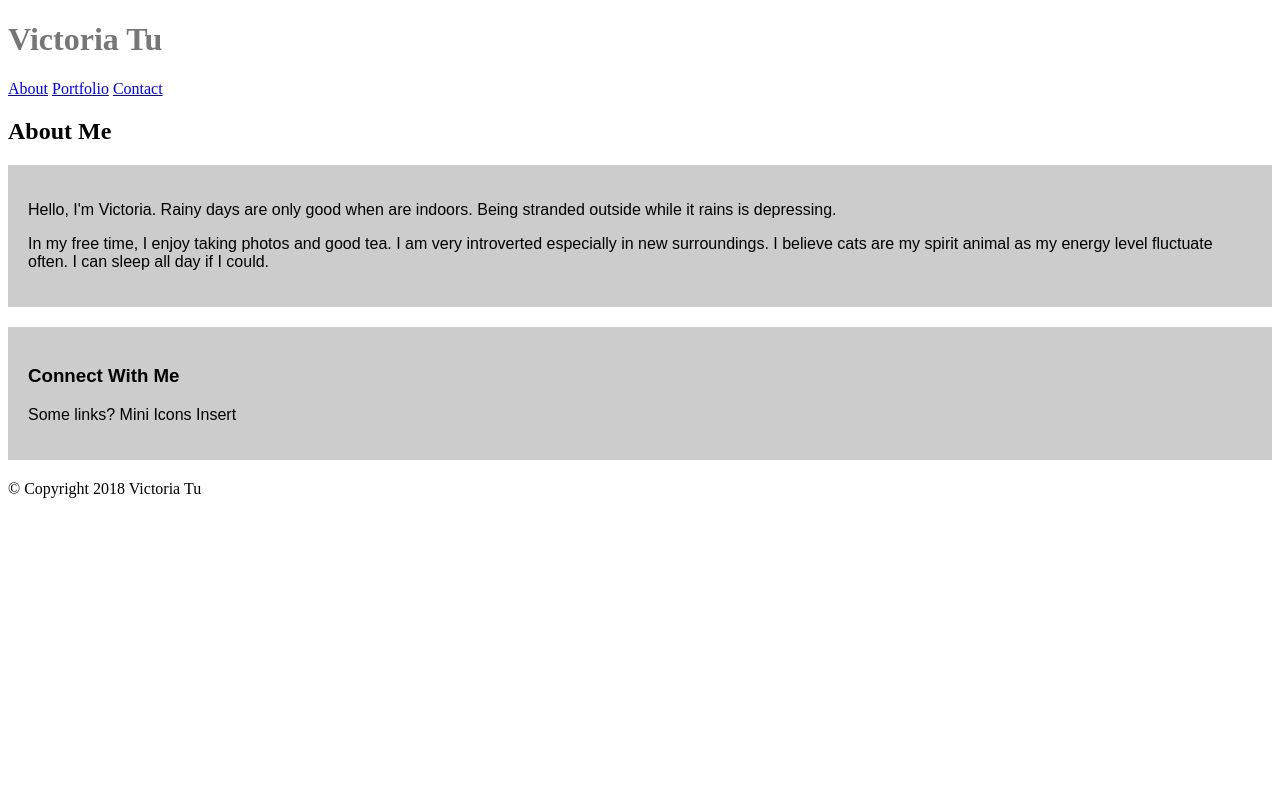
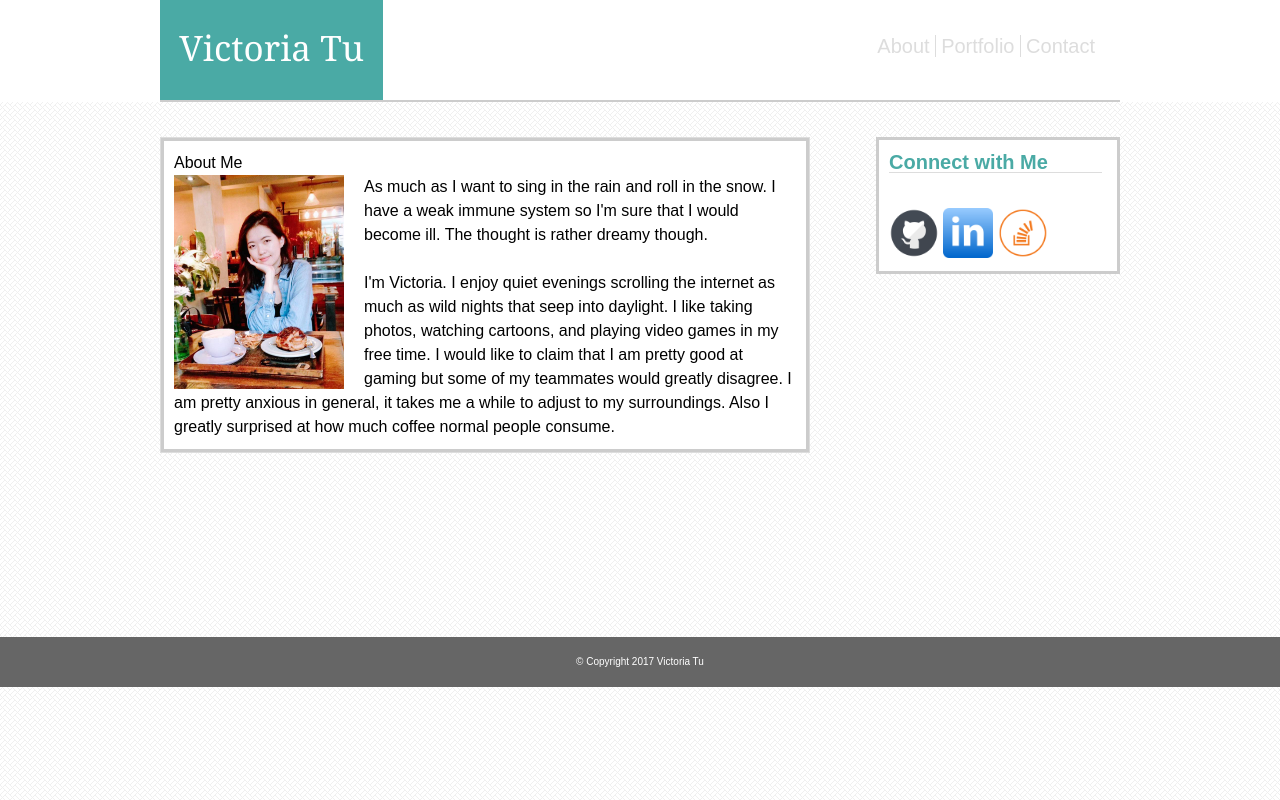
Before and after one commit to victoriatu0022/Basic-Portfolio, a plain HTML site: page index.html in a window 1280 px wide. Drawn offline with Linux system fonts and the light colour scheme.

Commit message:
index page edited

```diff
--- a/assets/css/style.css
+++ b/assets/css/style.css
@@ -1,19 +1,240 @@
-header {
+
+
+
+.header{
+    font-family: 'Georgia', Times, Times New Roman, serif;
+  color: black;
+  background: white;
+  border-bottom: 2px #666666;
+}
+
+header{
+  background-color:white;
+  border-bottom: 2px #666666;
+}
+
+.photoofme{
+	width: 170px;
+	height: 214px;
+	float: left;
+  padding-right: 20px;
+}
+
+body{
+
+font-family: 'Arial', 'Helvetica Neue', Helvetica, sans-serif;
+background-image: url("../images/cream_pixels.png");
+margin:0px;
+}
+
+
+.topname{
+	font-size: 35px;
+    color: white;
+    text-align: center;
+    padding-top: 30px;
+}
+
+.mainHeader{
+
+	background-color: #ffffff;
+	height: 100px;
+	margin-bottom: 68px;
+	font-family: Georgia, Times, Times New Roman, serif;
+	border-bottom: 2px solid #cccccc;
+	overflow: auto;
+	display: block;
+	width: 960px;
+    margin: 0 auto;
+
+}
+
+#about, #portfolio {  border-right: 1px solid #dddddd;
+padding-right: 5px;
+}
+
+#aboutme #portfolio {
+	font-size: 35px;
+	text-align: left;
+	margin-left: 20px;
+	margin-right: 20px;
+	border-bottom: 2px solid #dddddd;
+}
+
+
+a{
+	text-decoration: none;
+	color: #dddddd;
+
+}
+.links{
+	float: right;
+	margin-right: 25px;
+    margin-top: 36px;
     color: #777777;
-    background: #ffffff;
-    border-color: #666666;
-  }
+    font-family: Arial, Helvetica Neue, Helvetica, sans-serif;
+    font-size: 20px;
 
-section {
-    padding: 20px;
-    margin-bottom: 20px;
-    background: #ccc;
-    font-family: 'Arial', 'Helvetica Neue', 'Helvetica', sans-serif;
-  }
+}
 
-  #left {
+
+.about_container{
+	clear: both;
+	background-color: #ffffff;
+	border: 3px solid #cccccc;
+	float: left;
+	padding: 10px;
+	display: block;
+
+}
+
+.overall-body
+{   width: 960px;
+    height: 500px;
+    margin: 0 auto;
+    margin-top: 35px;
+    background #ffffff:
+
+}
+
+#header-style{
+	float: left;
+	background-color: #4aaaa5;
+	height: 100px;
+    width: 223px;
+
+}
+
+
+.content_wrapper{
+
+	background-color: #ffffff;
+    width: 648px;
+    border: 1px solid #dddddd;
     float: left;
-    width: 33.3%;
-    color: #fff;
-    background: #666;
-  }
+    line-height: 150%;
+
+}
+
+
+.sideconnection{
+	 float: right;
+    width: 228px;
+    background-color: #ffffff;
+    border: 1px solid #dddddd;
+    padding-bottom: 10px;
+    padding-left: 10px;
+    padding-top: 12px;
+    border: 3px solid #cccccc;
+
+}
+
+#connectMe{
+	font-size: 20px;
+	font-weight: bold;
+    margin-bottom: 35px;
+	 margin-right: 15px;
+    border-bottom: 1px solid #dddddd;
+        color: #4aaaa5;
+}
+
+
+#box{
+	display: inline-block;
+	background: #ffffff;
+	border: 5px solid #cccccc;
+	float: left;
+	width: 620px;
+}
+
+.contactInfo{
+
+	border: 5px solid #cccccc;
+	float: left;
+	width: 640px;
+  height: 515px;
+  background-color: #ffffff;
+}
+
+
+#portfolioimg{
+	width: 280px;
+	height: 200px;
+	margin:10px;
+
+}
+
+ h2 span  {
+   font-family: Georgia, Times, Times New Roman, serif;
+    text-align: left;
+    width: 270px;
+    margin: 10px;
+    padding: 10px;
+    font-size: 30px;
+    position: absolute;
+    bottom: 0;
+    right: 0;
+    left: 0;
+    color: #ffffff;
+    height: 30px;
+}
+
+#portfoliome {
+	  margin-left: 15px;
+    margin-right: 20px;
+	margin-top: 5px;
+}
+
+#contactme{
+	margin-left: 15px;
+    margin-right: 20px;
+	margin-top: 5px;
+}
+
+.inputfield{
+	width: 600px;
+	margin:20px;
+	padding: 3px;
+
+}
+
+.textfield{
+margin-left: 21px;
+margin-top: 13px;
+font-size: 20px;
+color: #777777;
+font-family: 'Arial', 'Helvetica Neue', Helvetica, sans-serif;
+}
+
+#textbox {
+	height: 140px;
+}
+
+.submitbutton{
+	color: #ffffff;
+	background-color: #4aaaa5;
+	font-size: 25px;
+	margin-left: 21px;
+
+}
+
+
+ .footer{
+  padding: 20px;
+  margin-bottom: 20px;
+  color: white;
+  background: #666666;
+  text-align: center;
+  content: "";
+	display: block;
+	clear: both;
+}
+
+h3 {
+  font-size: 10px;
+}
+
+.logo{
+	width: 50px;
+	height: 50px;
+}
--- a/index.html
+++ b/index.html
@@ -1,70 +1,84 @@
 <!DOCTYPE html>
 <html>
+<head>
 
-<meta charset="UTF-8">
+	<title>Basic Portfolio Assignment</title>
 
-<!-- HEADER BELOW -->
-    <header>
+    <!-- linking the page to styling sheets -->
+	<link rel="stylesheet" type="text/css" href="assets/css/reset.css">
+	<link rel="stylesheet" type="text/css" href="assets/css/style.css">
 
-<!--LINKING STYLE SHEET -->
-<link rel="stylesheet" type="text/css" href="assets/css/style.css">
+    <!-- top coding for the page -->
 
-        <title>Victoria Tu - Assignment One</title>
-        <h1>Victoria Tu</h1>
+	<header class="header">
+	<div class="mainHeader">
+
+
+		<div id="header-style">
+		<h1 class="topname">Victoria Tu</h1>
+        </div>
+
+			<div class="links">
+				<a id="about" href="index.html"> About</a>
+				<a id="portfolio" href="portfolio.html"> Portfolio</a>
+				<a href="contact.html"> Contact</a>
+			</div>
+
+		</div>
+
+        </header>
+
+        <body>
+ <!-- Body information -->
+ 		<div class="overall-body">
+
+        <div class="content_wrapper">
+		<div class="about_container">
+
+			<h1 class="headinfo" id="aboutme">  About Me</h1>
+
+			<img class="photoofme" src="assets/images/me.jpg" >
+
+			<p >
+            As much as I want to sing in the rain and roll in the snow. I have a weak immune system so I'm sure that I would become ill. The thought is rather dreamy though.
+            </p>
+
+            <br>
+
+			<p>
+            I'm Victoria. I enjoy quiet evenings scrolling the internet as much as wild nights that seep into daylight. I like taking photos, watching cartoons, and playing video games in my free time. I would like to claim that I am pretty good at gaming but some of my teammates would greatly disagree. I am pretty anxious in general, it takes me a while to adjust to my surroundings. Also I greatly surprised at how much coffee normal people consume.
+            </p>
+
+		</div>
+		</div>
+
+<!-- SIDE BAR  -->
+<div class="sideconnection">
+	<h2 id="connectMe" > Connect with Me</h2>
+
+
+			<a href="https://github.com/victoriatu0022" target="blank">
+				<img class="logo" src="assets/images/github.png">
+			</a>
+
+			<a href="https://www.linkedin.com/victoriatu" target="blank">
+				<img class="logo" src="assets/images/linkedin.png">
+			</a>
+
+			<a href="http://stackoverflow.com/" target="blank">
+				<img class="logo" src="assets/images/stackedoverflow.png">
+			</a>
+
+			</div>
+
+		</div>
+<!--
+footer here  have a great day...  -->
+		<footer class="footer">
+			<h3> &copy Copyright 2017 Victoria Tu</h3>
+		</footer>
 
 
 
- <!-- HEADER LINKS? NOT QUITE SURE YET -->
-
-       <a href ="index.html">About</a>
-       <a href ="portfolio.html">Portfolio</a>
-       <a href ="contact.html">Contact</a>
-
-    </header>
-
-<!-- BODY BELOW -->
-    <body>
-
-    <h2>About Me</h2>
-
-<!-- Paragraph of about me below-->
-
-<section id= "paragraph">
-    <p>
-    Hello, I'm Victoria. Rainy days are only good when are indoors. Being stranded outside while it rains is depressing.
-    </p>
-
-    <p>
-    In my free time, I enjoy taking photos and good tea. I am very introverted especially in new surroundings. I believe cats are my spirit animal as my energy level fluctuate often. I can sleep all day if I could.
-    </p>
-</section>
-
-
-<!-- Side Connect With Me -->
-
-<section id ="connect">
-    <h3>Connect With Me</h3>
-
-    <p>
-    Some links? Mini Icons Insert
-    </p>
-</section>
-
-
-<!--Ending -->
-
-<p>
-        © Copyright 2018 Victoria Tu
-
-</p>
-
 </body>
-
-
-
-
-
-
-
-
 </html>
```
Also changed, not shown: assets/images/cream_pixels.png (added), assets/images/github.png (added), assets/images/linkedin.png (added), assets/images/me.jpg (added), assets/images/stackedoverflow.png (added), 1 other file.
